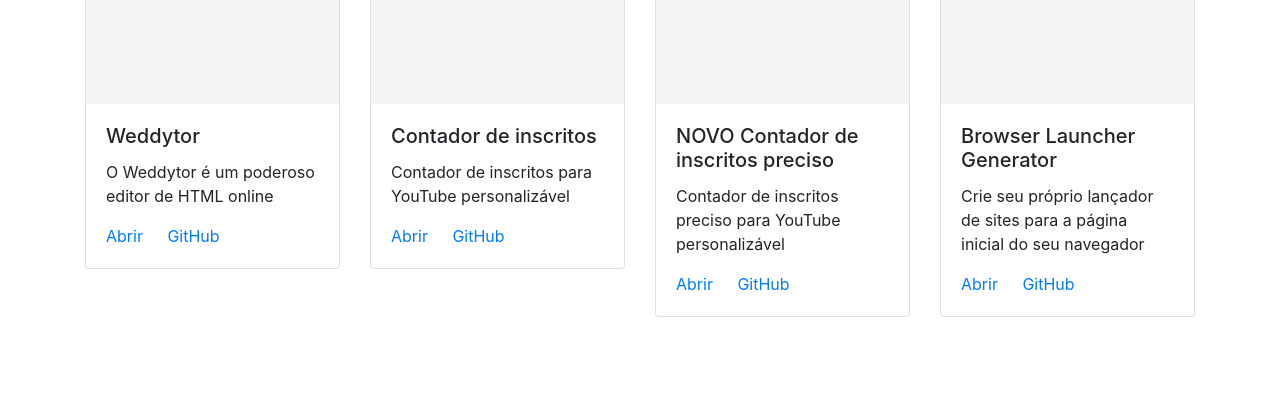
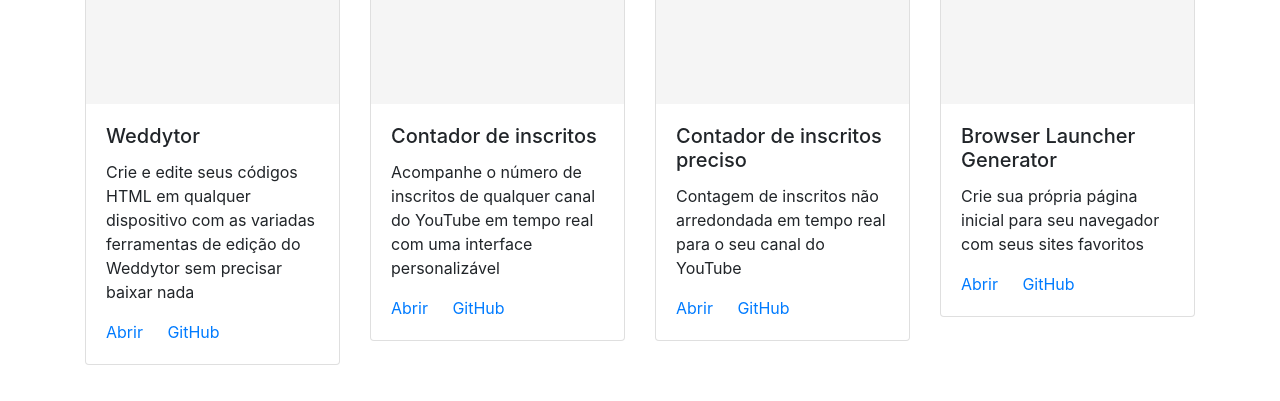
Before and after one commit to josejefferson/josejefferson.github.io, a plain HTML site: page index.html in a window 1280 px wide. Shown: the part 129-530 px from the top of the page. Drawn offline with nearby package versions, Linux system fonts and the light colour scheme.

Commit message:
Atualizado descrições

```diff
--- a/index.html
+++ b/index.html
@@ -63,7 +63,8 @@
 					</a>
 					<div class="card-body">
 						<h5 class="card-title">Weddytor</h5>
-						<p class="card-text">O Weddytor é um poderoso editor de HTML online</p>
+						<p class="card-text">Crie e edite seus códigos HTML em qualquer dispositivo com as variadas ferramentas de
+							edição do Weddytor sem precisar baixar nada</p>
 						<a href="/weddytor/" class="card-link">Abrir</a>
 						<a href="https://github.com/josejefferson/weddytor" class="card-link">GitHub</a>
 					</div>
@@ -77,7 +78,8 @@
 					</a>
 					<div class="card-body">
 						<h5 class="card-title">Contador de inscritos</h5>
-						<p class="card-text">Contador de inscritos para YouTube personalizável</p>
+						<p class="card-text">Acompanhe o número de inscritos de qualquer canal do YouTube em tempo real com uma
+							interface personalizável</p>
 						<a href="/contador-de-inscritos/" class="card-link">Abrir</a>
 						<a href="https://github.com/josejefferson/contador-de-inscritos" class="card-link">GitHub</a>
 					</div>
@@ -90,8 +92,8 @@
 						<img src="/contador-de-inscritos-preciso/icons/background-sm.png" class="card-img-top">
 					</a>
 					<div class="card-body">
-						<h5 class="card-title">NOVO Contador de inscritos preciso</h5>
-						<p class="card-text">Contador de inscritos preciso para YouTube personalizável</p>
+						<h5 class="card-title">Contador de inscritos preciso</h5>
+						<p class="card-text">Contagem de inscritos não arredondada em tempo real para o seu canal do YouTube</p>
 						<a href="/contador-de-inscritos-preciso/" class="card-link">Abrir</a>
 						<a href="https://github.com/josejefferson/contador-de-inscritos-preciso" class="card-link">GitHub</a>
 					</div>
@@ -105,7 +107,7 @@
 					</a>
 					<div class="card-body">
 						<h5 class="card-title">Browser Launcher Generator</h5>
-						<p class="card-text">Crie seu próprio lançador de sites para a página inicial do seu navegador</p>
+						<p class="card-text">Crie sua própria página inicial para seu navegador com seus sites favoritos</p>
 						<a href="/browser-launcher-generator/" class="card-link">Abrir</a>
 						<a href="https://github.com/josejefferson/browser-launcher-generator" class="card-link">GitHub</a>
 					</div>
```
